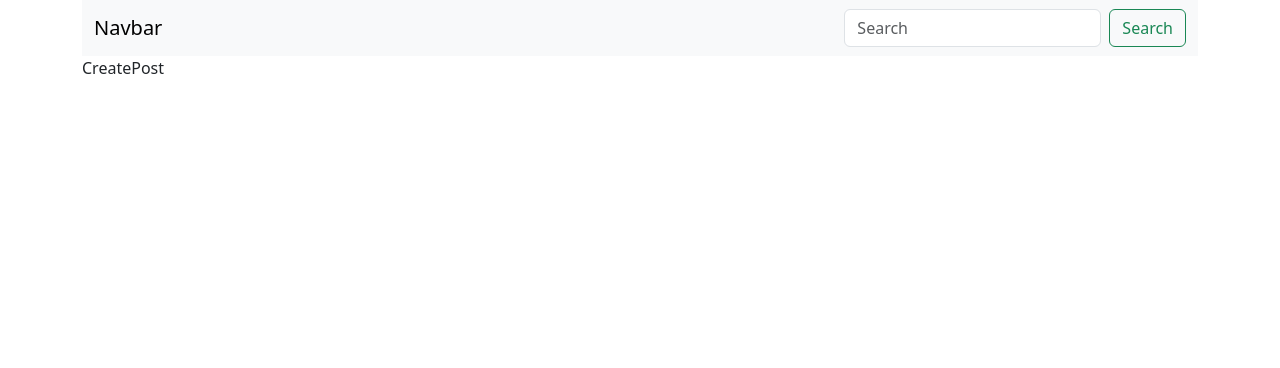
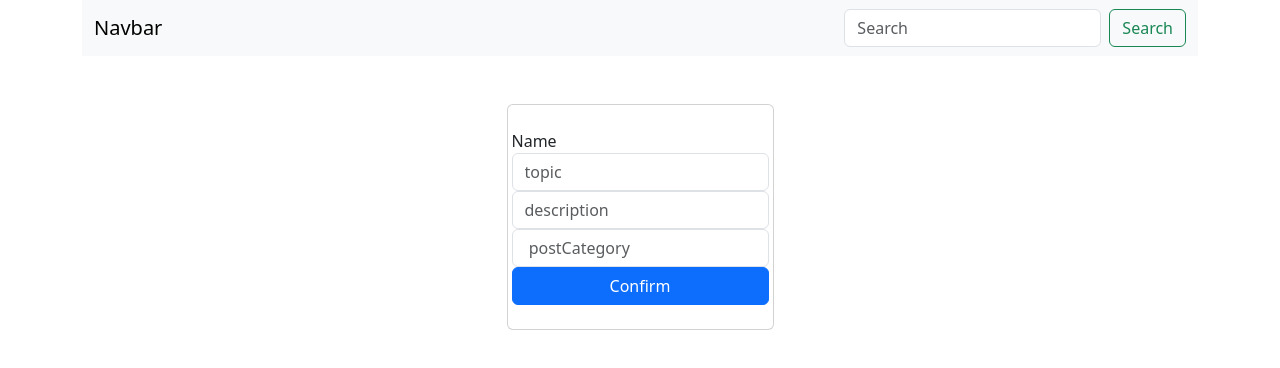
Before and after one commit to SakithaSamarathunga33/CrudMern, a React (Create React App) app in the folder frontend/: page /add in a window 1280 px wide. Shown: the top 368 px of the page. Built offline with nearby package versions, Linux system fonts and the light colour scheme.

Commit message:
Update CreatePost.js

```diff
--- a/frontend/src/components/CreatePost.js
+++ b/frontend/src/components/CreatePost.js
@@ -1,9 +1,41 @@
-import React, { Component } from 'react'
+/* eslint-disable jsx-a11y/anchor-is-valid */
+import React, { Component } from 'react';
 
 export default class CreatePost extends Component {
   render() {
     return (
-      <div>CreatePost</div>
-    )
+      <div className="container mt-5 mb-5 d-flex justify-content-center">
+        <div className="card px-1 py-4">
+            <div className="row">
+              <div className="col-sm-12">
+                <div className="form-group">
+                  <label htmlFor="name">Name</label>
+                  <input className="form-control" type="text" placeholder="topic" />
+                </div>
+              </div>
+            </div>
+            <div className="row">
+              <div className="col-sm-12">
+                <div className="form-group">
+                  <div className="input-group">
+                    <input className="form-control" type="text" placeholder="description" />
+                  </div>
+                </div>
+              </div>
+            </div>
+            <div className="row">
+              <div className="col-sm-12">
+                <div className="form-group">
+                  <div className="input-group">
+                    <input className="form-control" type="text" placeholder=" postCategory" />
+                  </div>
+                </div>
+              </div>
+            </div>
+            <button className="btn btn-primary btn-block confirm-button">Confirm</button>
+          </div>
+        </div>
+
+    );
   }
 }
```
